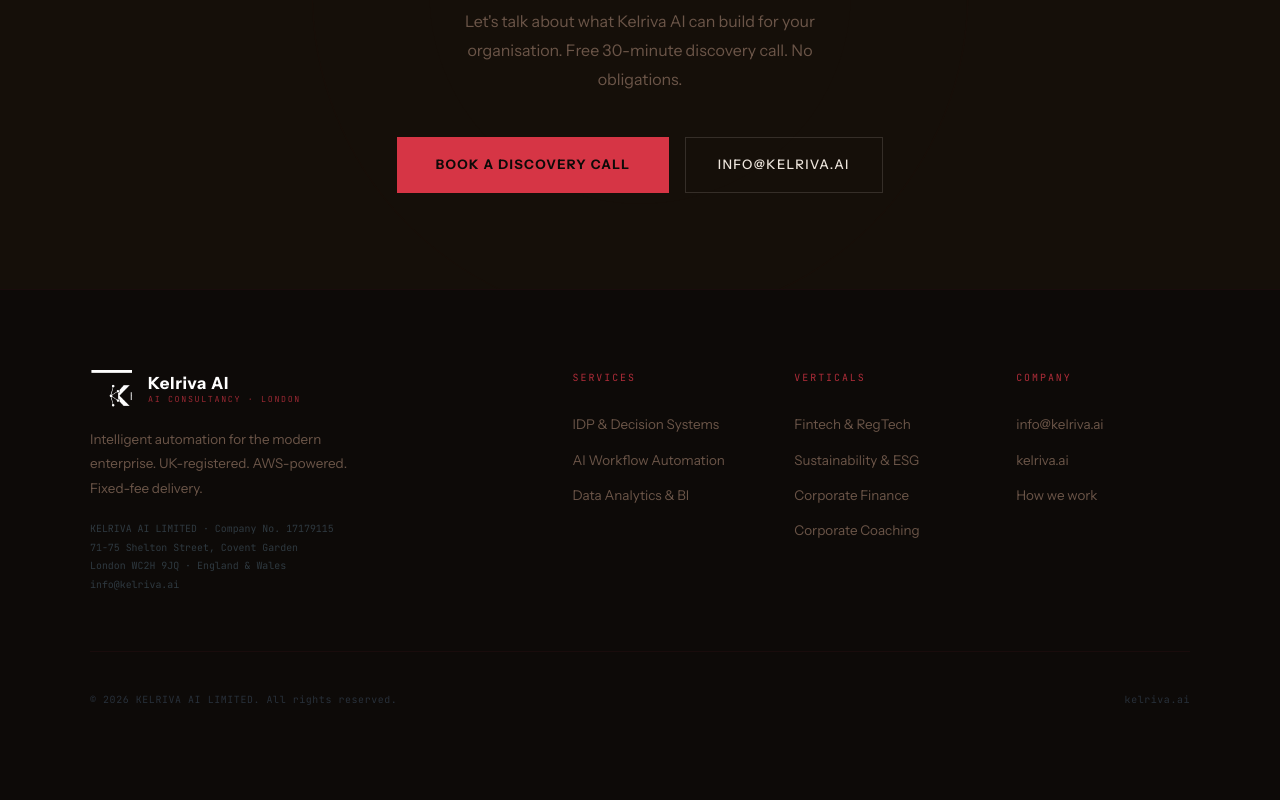
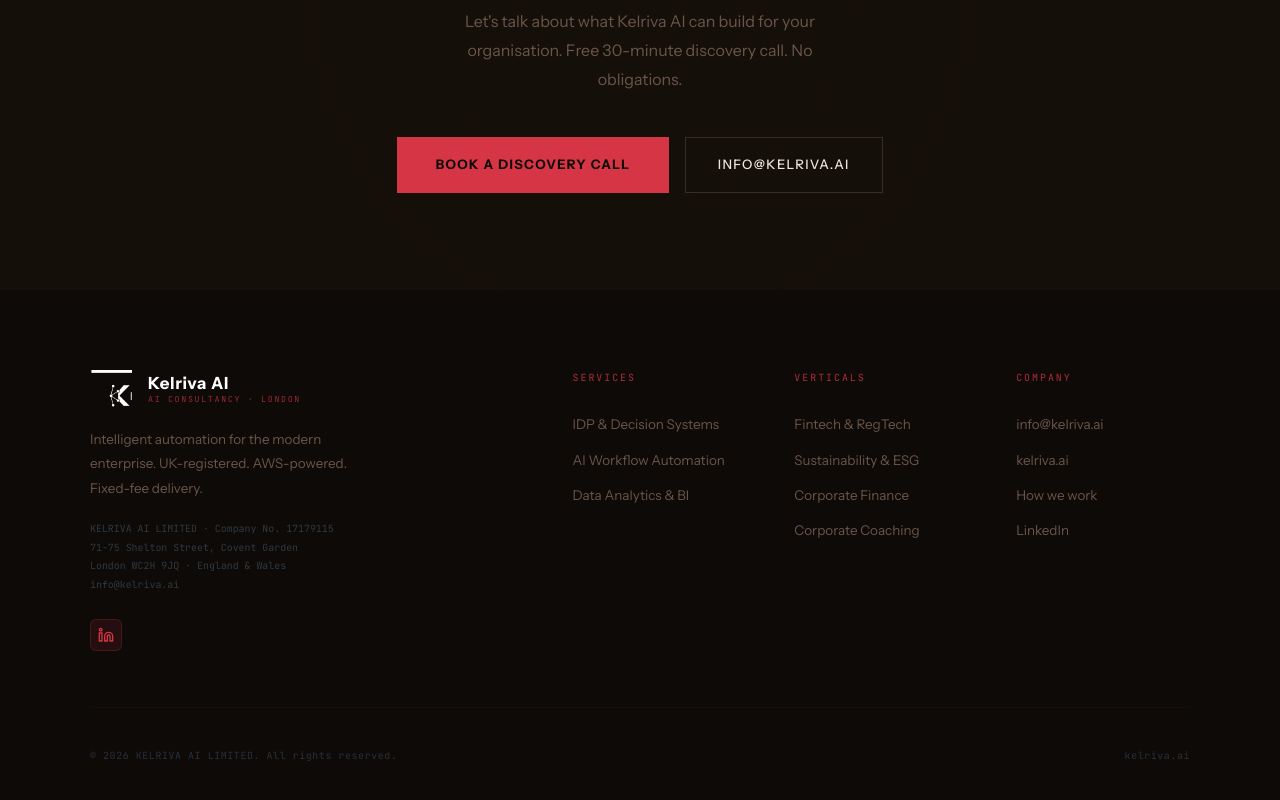
Before and after one commit to mrbucuc/kelriva-web, a Next.js app: page / in a window 1280 px wide. Shown: the part 5907-6707 px from the top of the page. Before the commit the page ends 6655 px from the top, so only its background shows below. Built offline with nearby package versions, Linux system fonts and the light colour scheme.

Commit message:
SEO: add LinkedIn icon + link to footer, link all external hrefs with target=_blank

```diff
--- a/components/Footer.tsx
+++ b/components/Footer.tsx
@@ -47,34 +47,69 @@
               fontSize: '.62rem',
               color: 'rgba(74,96,112,.55)',
               lineHeight: 1.9,
+              marginBottom: '1.5rem',
             }}>
               KELRIVA AI LIMITED · Company No. 17179115<br />
               71-75 Shelton Street, Covent Garden<br />
               London WC2H 9JQ · England &amp; Wales<br />
               info@kelriva.ai
             </div>
+
+            {/* LinkedIn icon */}
+            <a
+              href="https://www.linkedin.com/company/kelriva-ai"
+              target="_blank"
+              rel="noopener noreferrer"
+              aria-label="Kelriva AI on LinkedIn"
+              style={{
+                display: 'inline-flex',
+                alignItems: 'center',
+                justifyContent: 'center',
+                width: 32,
+                height: 32,
+                borderRadius: 6,
+                background: 'rgba(214,53,69,.12)',
+                border: '1px solid rgba(214,53,69,.2)',
+                transition: 'background .2s, border-color .2s',
+              }}
+              onMouseEnter={e => {
+                (e.currentTarget as HTMLAnchorElement).style.background = 'rgba(214,53,69,.28)';
+                (e.currentTarget as HTMLAnchorElement).style.borderColor = 'rgba(214,53,69,.5)';
+              }}
+              onMouseLeave={e => {
+                (e.currentTarget as HTMLAnchorElement).style.background = 'rgba(214,53,69,.12)';
+                (e.currentTarget as HTMLAnchorElement).style.borderColor = 'rgba(214,53,69,.2)';
+              }}
+            >
+              <svg width="16" height="16" viewBox="0 0 24 24" fill="none" xmlns="http://www.w3.org/2000/svg">
+                <path d="M16 8a6 6 0 016 6v7h-4v-7a2 2 0 00-2-2 2 2 0 00-2 2v7h-4v-7a6 6 0 016-6z" stroke="#d63545" strokeWidth="2" strokeLinecap="round" strokeLinejoin="round"/>
+                <rect x="2" y="9" width="4" height="12" stroke="#d63545" strokeWidth="2" strokeLinecap="round" strokeLinejoin="round"/>
+                <circle cx="4" cy="4" r="2" stroke="#d63545" strokeWidth="2" strokeLinecap="round" strokeLinejoin="round"/>
+              </svg>
+            </a>
           </div>
 
           {/* Services */}
           <FootCol title="Services" links={[
-            { label: 'IDP & Decision Systems',  href: '#services' },
-            { label: 'AI Workflow Automation',   href: '#services' },
-            { label: 'Data Analytics & BI',      href: '#services' },
+            { label: 'IDP & Decision Systems', href: '#services' },
+            { label: 'AI Workflow Automation', href: '#services' },
+            { label: 'Data Analytics & BI', href: '#services' },
           ]} />
 
           {/* Verticals */}
           <FootCol title="Verticals" links={[
-            { label: 'Fintech & RegTech',       href: '#verticals' },
-            { label: 'Sustainability & ESG',    href: '#verticals' },
-            { label: 'Corporate Finance',       href: '#verticals' },
-            { label: 'Corporate Coaching',      href: '#verticals' },
+            { label: 'Fintech & RegTech', href: '#verticals' },
+            { label: 'Sustainability & ESG', href: '#verticals' },
+            { label: 'Corporate Finance', href: '#verticals' },
+            { label: 'Corporate Coaching', href: '#verticals' },
           ]} />
 
           {/* Company */}
           <FootCol title="Company" links={[
-            { label: 'info@kelriva.ai',  href: 'mailto:info@kelriva.ai' },
-            { label: 'kelriva.ai',       href: 'https://kelriva.ai' },
-            { label: 'How we work',      href: '#process' },
+            { label: 'info@kelriva.ai', href: 'mailto:info@kelriva.ai' },
+            { label: 'kelriva.ai', href: 'https://kelriva.ai' },
+            { label: 'How we work', href: '#process' },
+            { label: 'LinkedIn', href: 'https://www.linkedin.com/company/kelriva-ai' },
           ]} />
         </div>
 
@@ -124,6 +159,8 @@
           <li key={l.label}>
             <a
               href={l.href}
+              target={l.href.startsWith('http') ? '_blank' : undefined}
+              rel={l.href.startsWith('http') ? 'noopener noreferrer' : undefined}
               style={{ fontSize: '.84rem', color: '#6b5548', transition: 'color .2s' }}
               onMouseEnter={e => (e.currentTarget.style.color = '#ffffff')}
               onMouseLeave={e => (e.currentTarget.style.color = '#6b5548')}
```
